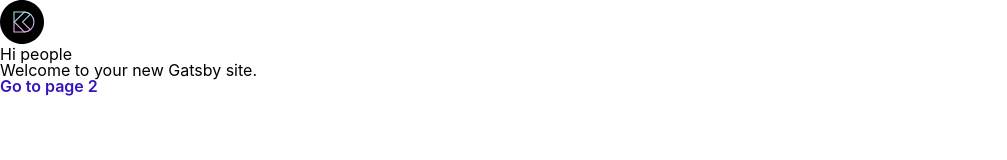
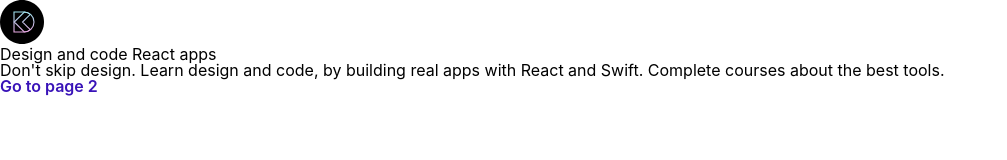
Before and after one commit to nguyendtyna/gatsby-starter-design, a Gatsby site: page / in a window 1280 px wide. Shown: the whole page, without its empty margins (0-1007 px from the left). Built offline with nearby package versions, Linux system fonts and the light colour scheme; Gatsby itself is replaced by a stand-in of ours.

Commit message:
Isolate a hero section as a separate component

```diff
--- /dev/null
+++ b/src/components/sections/HeroSection.js
@@ -0,0 +1,18 @@
+import React from "react"
+import { Link } from "gatsby"
+
+function HeroSection() {
+  return (
+    <div>
+      <img src="/images/logos/logo.svg" alt="logo" />
+      <h1>Design and code React apps</h1>
+      <p>
+        Don't skip design. Learn design and code, by building real apps with
+        React and Swift. Complete courses about the best tools.
+      </p>
+      <Link to="/page-2/">Go to page 2</Link> <br />
+    </div>
+  )
+}
+
+export default HeroSection
--- a/src/pages/index.js
+++ b/src/pages/index.js
@@ -1,16 +1,13 @@
 import React from "react"
-import { Link } from "gatsby"
 import Layout from "../components/layout/layout"
 import SEO from "../components/layout/seo"
+import HeroSection from "../components/sections/HeroSection"
 
 function IndexPage() {
   return (
     <Layout>
       <SEO title="Home" />
-      <img src="/images/logos/logo.svg" alt="logo" />
-      <h1>Hi people</h1>
-      <p>Welcome to your new Gatsby site.</p>
-      <Link to="/page-2/">Go to page 2</Link> <br />
+      <HeroSection />
     </Layout>
   )
 }
```
